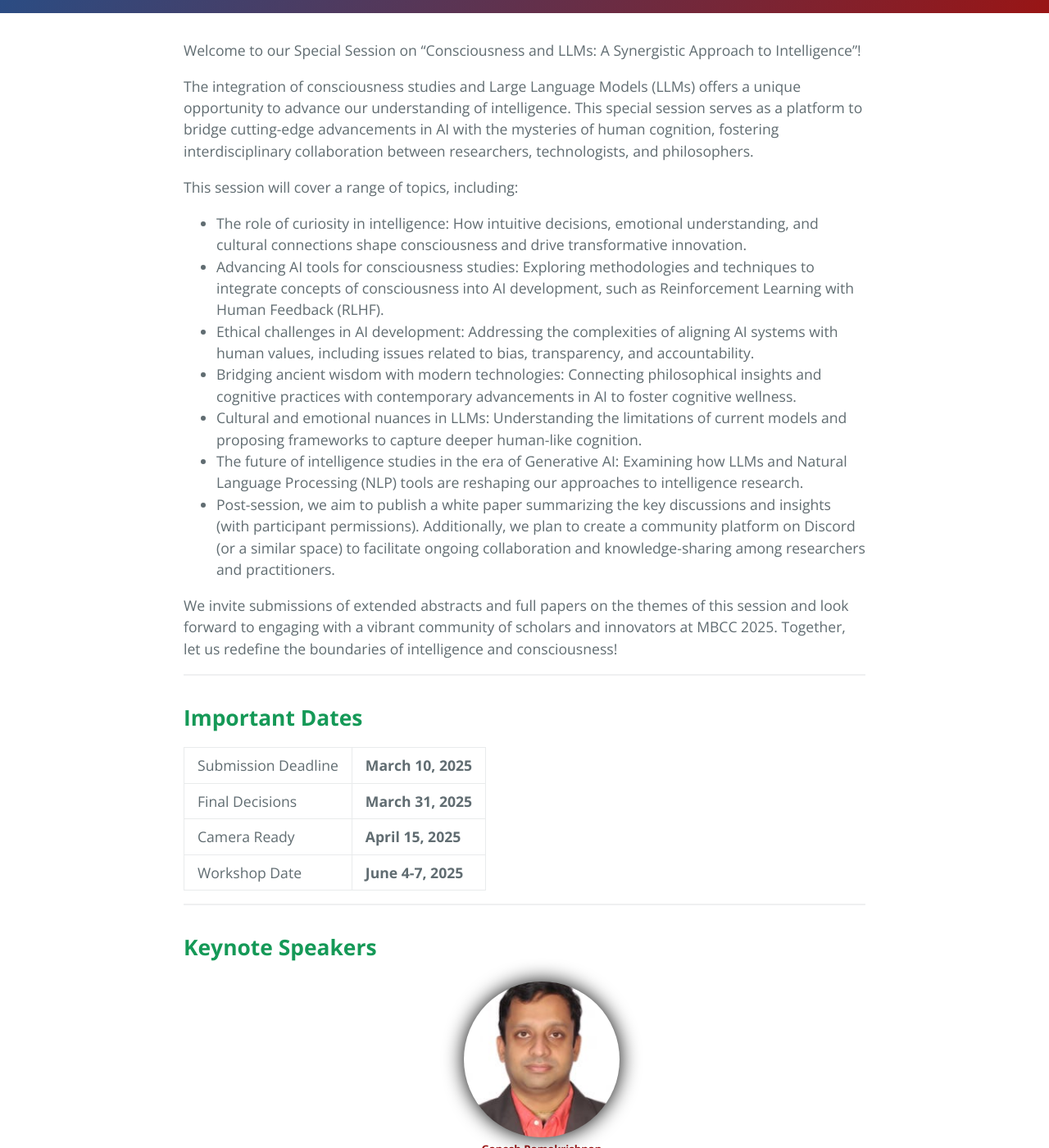
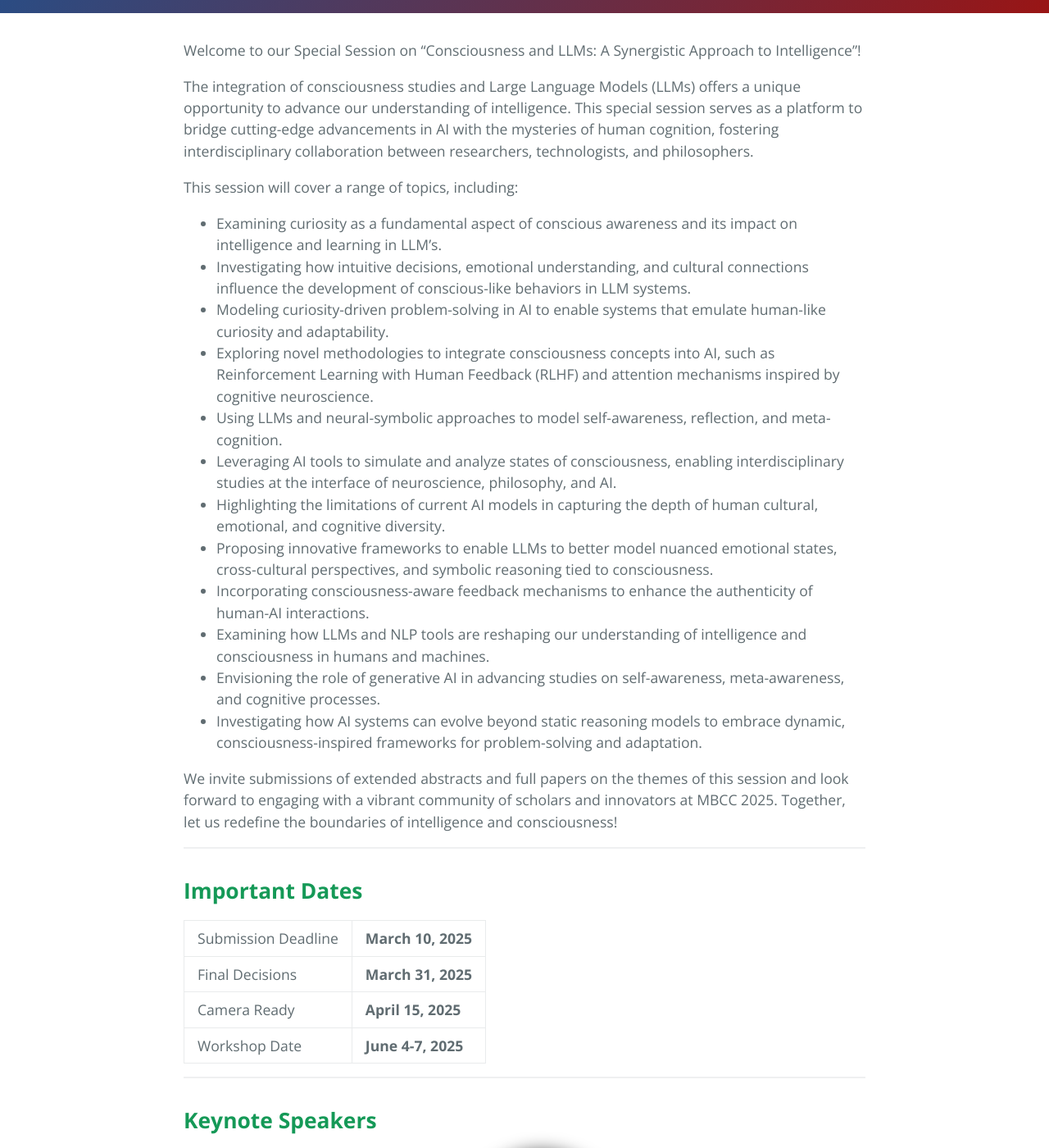
Before and after one commit to indicnlpiitmandi/indicnlpiitmandi.github.io, a Jekyll site: the page built from index.md, in a window 1280 px wide and 1400 px high, scrolled down 445 px. Shown: the whole window at 82% size. Built offline with Jekyll 4.4.1, drawn with Linux system fonts in a browser that asks for light colours; the repository's description, which GitHub fills in, is left out; some of the changed text lies outside the part shown.

Commit message:
Update index.md

```diff
--- a/index.md
+++ b/index.md
@@ -13,13 +13,18 @@ The integration of consciousness studies and Large Language Models (LLMs) offers
 
 This session will cover a range of topics, including:
 
-+ The role of curiosity in intelligence: How intuitive decisions, emotional understanding, and cultural connections shape consciousness and drive transformative innovation.
-+ Advancing AI tools for consciousness studies: Exploring methodologies and techniques to integrate concepts of consciousness into AI development, such as Reinforcement Learning with Human Feedback (RLHF).
-+ Ethical challenges in AI development: Addressing the complexities of aligning AI systems with human values, including issues related to bias, transparency, and accountability.
-+ Bridging ancient wisdom with modern technologies: Connecting philosophical insights and cognitive practices with contemporary advancements in AI to foster cognitive wellness.
-+ Cultural and emotional nuances in LLMs: Understanding the limitations of current models and proposing frameworks to capture deeper human-like cognition.
-+ The future of intelligence studies in the era of Generative AI: Examining how LLMs and Natural Language Processing (NLP) tools are reshaping our approaches to intelligence research.
-+ Post-session, we aim to publish a white paper summarizing the key discussions and insights (with participant permissions). Additionally, we plan to create a community platform on Discord (or a similar space) to facilitate ongoing collaboration and knowledge-sharing among researchers and practitioners.
++ Examining curiosity as a fundamental aspect of conscious awareness and its impact on intelligence and learning in LLM's.
++ Investigating how intuitive decisions, emotional understanding, and cultural connections influence the development of conscious-like behaviors in LLM systems.
++ Modeling curiosity-driven problem-solving in AI to enable systems that emulate human-like curiosity and adaptability.
++ Exploring novel methodologies to integrate consciousness concepts into AI, such as Reinforcement Learning with Human Feedback (RLHF) and attention mechanisms inspired by cognitive neuroscience.
++ Using LLMs and neural-symbolic approaches to model self-awareness, reflection, and meta-cognition.
++ Leveraging AI tools to simulate and analyze states of consciousness, enabling interdisciplinary studies at the interface of neuroscience, philosophy, and AI.
++ Highlighting the limitations of current AI models in capturing the depth of human cultural, emotional, and cognitive diversity.
++ Proposing innovative frameworks to enable LLMs to better model nuanced emotional states, cross-cultural perspectives, and symbolic reasoning tied to consciousness.
++ Incorporating consciousness-aware feedback mechanisms to enhance the authenticity of human-AI interactions.
++ Examining how LLMs and NLP tools are reshaping our understanding of intelligence and consciousness in humans and machines.
++ Envisioning the role of generative AI in advancing studies on self-awareness, meta-awareness, and cognitive processes.
++ Investigating how AI systems can evolve beyond static reasoning models to embrace dynamic, consciousness-inspired frameworks for problem-solving and adaptation.
 
 We invite submissions of extended abstracts and full papers on the themes of this session and look forward to engaging with a vibrant community of scholars and innovators at MBCC 2025. Together, let us redefine the boundaries of intelligence and consciousness!
 
@@ -76,20 +81,14 @@ Contact the organizers at **[rohit@iitmandi.ac.in](mailto:rohit@iitmandi.ac.in)*
 
 We welcome contributions on topics including, but not limited to:
 
-+ Advancing AI for Consciousness Studies
-+ Novel methodologies for integrating consciousness concepts into AI models, including techniques such as Reinforcement Learning with Human Feedback (RLHF).
-+ The Role of Curiosity in Intelligence
-+ Investigations into how curiosity drives intuitive decisions, emotional understanding, and cultural connections in human and artificial cognition.
-+ Ethical Challenges in AI Development
-+ Addressing the ethical complexities in aligning LLMs with human values, mitigating bias, and ensuring transparency and accountability.
-+ Bridging Ancient Wisdom with Modern Technologies
-+ Interdisciplinary approaches that connect ancient philosophical insights and practices with contemporary AI advancements.
-+ Cultural and Emotional Nuances in AI
-+ Datsets and Benchmarks to study conciousness in LLM's and its allied areas
-+ Exploring how LLMs can better simulate human cognition by incorporating cultural, emotional, and contextual understanding.
-+ Responsible AI for Generative Models
-+ Frameworks for developing responsible datasets, addressing privacy concerns, and improving transparency for AI systems.
-+ Intelligence Studies in the Generative AI Era
-+ Theoretical and practical implications of using LLMs and NLP tools to reshape how we study intelligence.
++ Exploring methodologies to integrate consciousness principles into large language models, enhancing self-awareness and reflective reasoning.
++ Incorporating novel techniques, such as RLHF, to align LLMs with conscious cognition and introspection.
++ Investigating the role of curiosity in driving intuitive decisions, emotional understanding, and cultural adaptability in consciousness-enhanced LLMs.
++ Addressing ethical complexities in aligning consciousness-driven LLMs with human values, mitigating biases, and ensuring accountability.
++ Bridging philosophical insights from ancient traditions with modern advancements in LLM-based consciousness studies.
++ Developing datasets and benchmarks to study consciousness-driven cognition, emotional reasoning, and contextual understanding in LLMs.
++ Enabling LLMs to simulate human cognition by incorporating cultural, emotional, and contextual awareness into consciousness-inspired models.
++ Creating frameworks for privacy-preserving, transparent, and ethically aligned LLMs with a focus on conscious intelligence.
++ Investigating the implications of LLMs in redefining intelligence studies, emphasizing consciousness and cognitive synergies.
 
-Submit your extended abstracts through [OpenReview](https://openreview.net/group?id=thecvf.com/CVPR/2024/Workshop/Responsible_Data).
+Submit your extended abstracts through [Easy Chair](https://easychair.org/conferences/?conf=mbcc2025), in [MBCC format(https://iksmha.iitmandi.ac.in/mbcc/2025/#submission).
```
